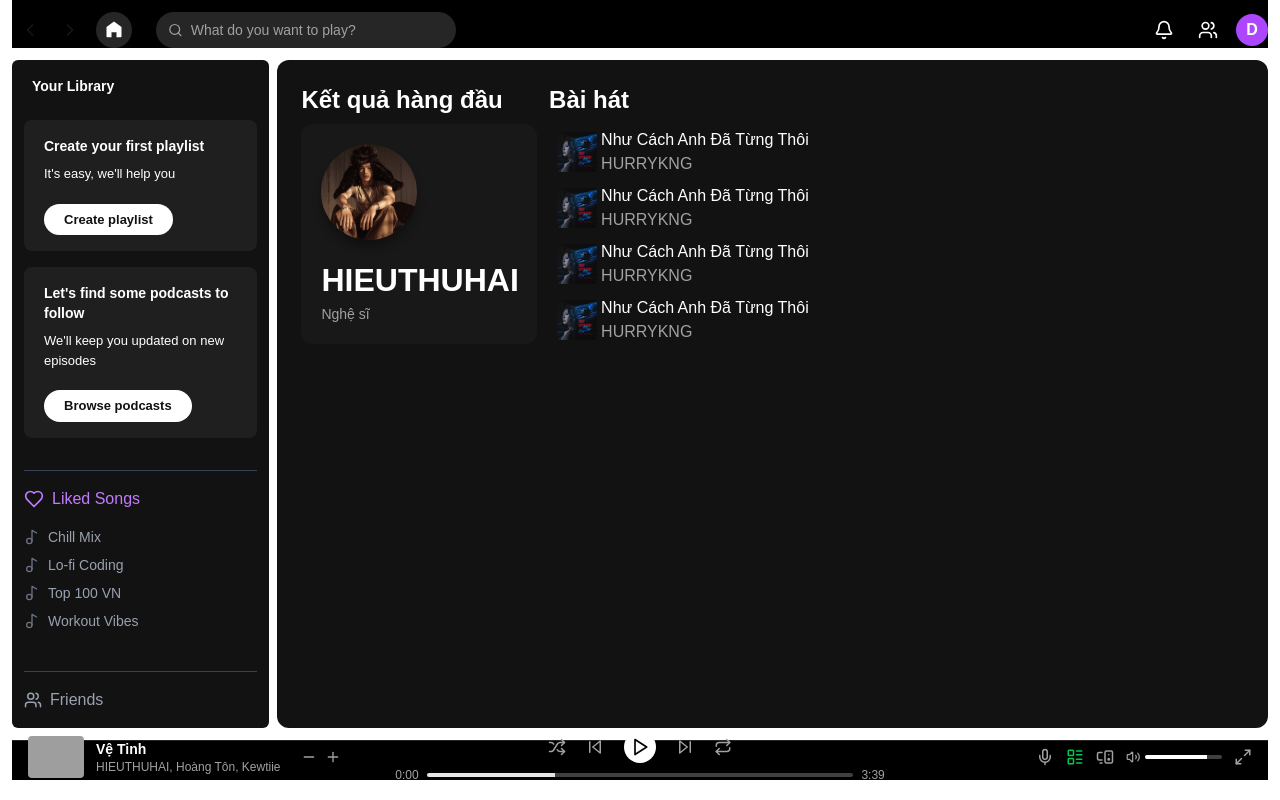
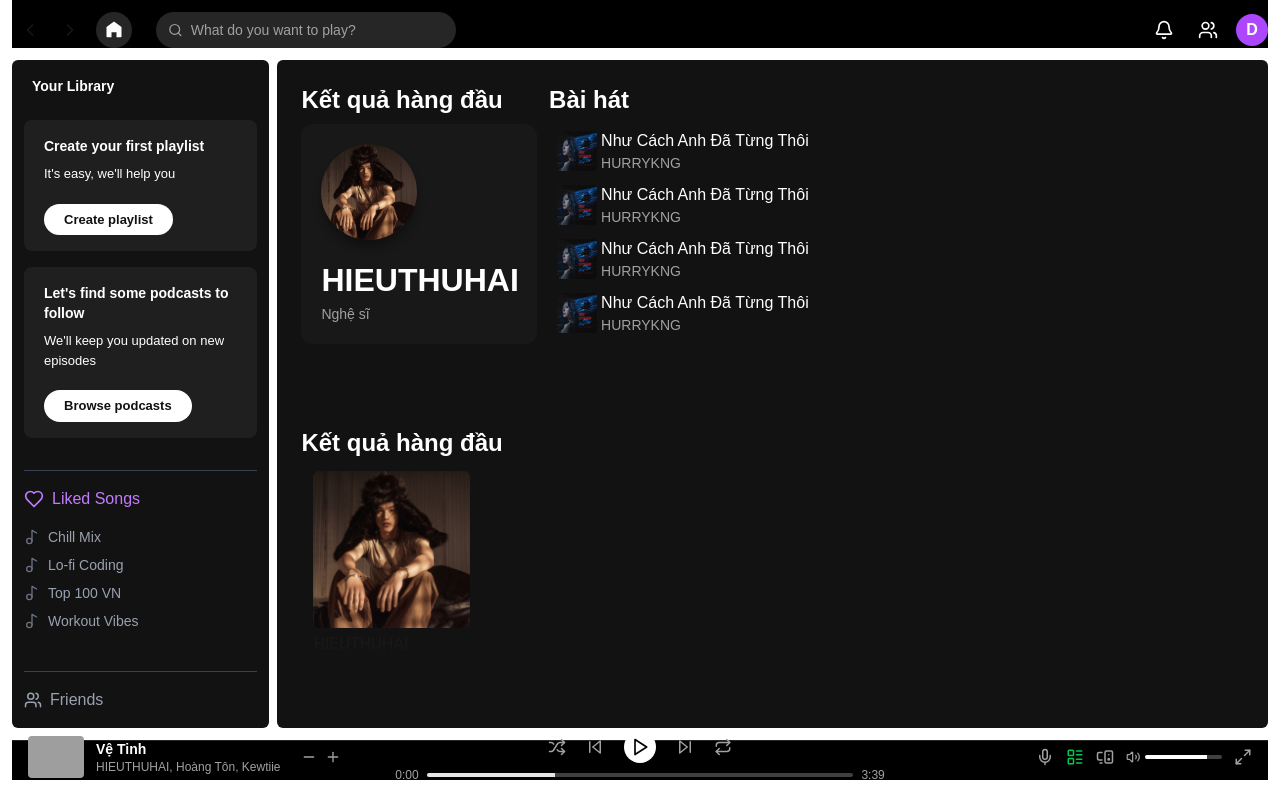
Before and after one commit to ThanhDat653/spotify-clone, a Next.js app: page /search in a window 1280 px wide. Built offline with nearby package versions, Linux system fonts and the light colour scheme; grey boxes are pictures that could not be loaded.

Commit message:
🚧: under construction

```diff
--- a/app/search/page.tsx
+++ b/app/search/page.tsx
@@ -1,12 +1,13 @@
 import React from 'react'
 
 import { Avatar, AvatarFallback, AvatarImage } from '@/components/ui/avatar'
+import { Card, CardImage, CardTitle } from '@/components/ui/card'
 import PlayTrackButton from '@/components/button/play-track-button'
 import TrackItem from '@/components/track-item'
 
 function Page() {
     return (
-        <div className="bg-base w-full rounded-xl">
+        <div className="bg-base w-full rounded-md">
             {/* Fixed Header */}
             <div className=""></div>
             {/* Content */}
@@ -46,6 +47,19 @@ function Page() {
                         </div>
                     </div>
                 </div>
+                <div className="mt-[83px] flex flex-col">
+                    <div className="mb-2">
+                        <p className="text-2xl font-bold text-white">
+                            Kết quả hàng đầu
+                        </p>
+                        <div className="flex">
+                            <Card>
+                                <CardImage src="2thuhieu.jpg" />
+                                <CardTitle>HIEUTHUHAI</CardTitle>
+                            </Card>
+                        </div>
+                    </div>
+                </div>
             </div>
         </div>
     )
--- a/components/track-item.tsx
+++ b/components/track-item.tsx
@@ -1,6 +1,8 @@
 import React from 'react'
 
 import { cn } from '@/lib/utils'
+
+import { Icons } from './icons'
 
 function TrackItem({
     className,
@@ -10,22 +12,21 @@ function TrackItem({
     return (
         <div
             className={cn(
-                'flex h-[56px] items-center justify-between rounded-sm pr-4 pl-2 hover:bg-white/10',
+                'group/track flex h-[54px] items-center justify-between rounded-sm pr-4 pl-2 hover:bg-white/10',
                 className
             )}
             {...props}
         >
             <div className="flex items-center gap-1">
-                <div className="">
-                    <img
-                        className="size-10 rounded-sm"
-                        src="/nadtt.jpg"
-                        alt=""
-                    />
+                <div className="relative size-10 overflow-hidden rounded-sm">
+                    <div className="absolute top-0 right-0 bottom-0 left-0 hidden items-center justify-center bg-black/40 group-hover/track:flex">
+                        <Icons.playerPlay className="size-4 text-white" />
+                    </div>
+                    <img className="" src="/nadtt.jpg" alt="" />
                 </div>
                 <div className="flex flex-col">
                     <p className="text-white">Như Cách Anh Đã Từng Thôi</p>
-                    <span className="text-neutral-400">HURRYKNG</span>
+                    <span className="text-sm text-neutral-400">HURRYKNG</span>
                 </div>
             </div>
 
--- /dev/null
+++ b/components/ui/card.tsx
@@ -0,0 +1,97 @@
+import React from 'react'
+import { cva, VariantProps } from 'class-variance-authority'
+
+import { cn } from '@/lib/utils'
+
+import PlayTrackButton from '../button/play-track-button'
+
+type CardProps = {
+    orientation?: 'horizontal' | 'vertical'
+}
+
+const Card = React.forwardRef<
+    HTMLDivElement,
+    React.HTMLAttributes<HTMLDivElement> & CardProps
+>(({ className, orientation = 'vertical', ...props }, ref) => (
+    <div
+        ref={ref}
+        className={cn(
+            'group/track rounded-md p-3 hover:bg-white/10',
+            {
+                'flex flex-col gap-2': orientation === 'vertical',
+                'flex-row gap-4': orientation === 'horizontal',
+            },
+            className
+        )}
+        {...props}
+    />
+))
+Card.displayName = 'Card'
+
+const cardImageVariants = cva('relative overflow-hidden', {
+    variants: {
+        variant: {
+            rounded: 'rounded-full',
+            squared: 'rounded-md',
+        },
+        size: {
+            xs: 'size-10',
+            sm: 'size-12',
+            md: 'size-24',
+            lg: 'size-[157px]',
+        },
+    },
+    defaultVariants: {
+        variant: 'squared',
+        size: 'lg',
+    },
+})
+
+export interface CardImageProps
+    extends React.ImgHTMLAttributes<HTMLImageElement>,
+        VariantProps<typeof cardImageVariants> {}
+const CardImage = React.forwardRef<HTMLImageElement, CardImageProps>(
+    ({ className, variant, ...props }, ref) => (
+        <div
+            ref={ref}
+            className={cn(cardImageVariants({ variant }), className)}
+        >
+            <img className="bg-center object-cover" {...props} />
+            <PlayTrackButton className="absolute right-2 bottom-2 translate-y-2 opacity-0 transition-all delay-75 ease-in group-hover/track:translate-y-0 group-hover/track:opacity-100" />
+        </div>
+    )
+)
+
+CardImage.displayName = 'CardImage'
+
+const CardTitle = React.forwardRef<
+    HTMLDivElement,
+    React.HTMLAttributes<HTMLDivElement>
+>(({ className, ...props }, ref) => (
+    <div
+        ref={ref}
+        className={cn(
+            'line-clamp-2 leading-none font-semibold tracking-tight',
+            className
+        )}
+        {...props}
+    />
+))
+CardTitle.displayName = 'CardTitle'
+
+const CardSubTitle = React.forwardRef<
+    HTMLDivElement,
+    React.HTMLAttributes<HTMLDivElement>
+>(({ className, ...props }, ref) => (
+    <div
+        ref={ref}
+        className={cn(
+            'mt-3 line-clamp-2 w-full text-sm font-normal text-gray-500',
+            className
+        )}
+        {...props}
+    />
+))
+CardSubTitle.displayName = 'CardSubTitle'
+
+export { Card, CardImage, CardTitle, CardSubTitle }
```
